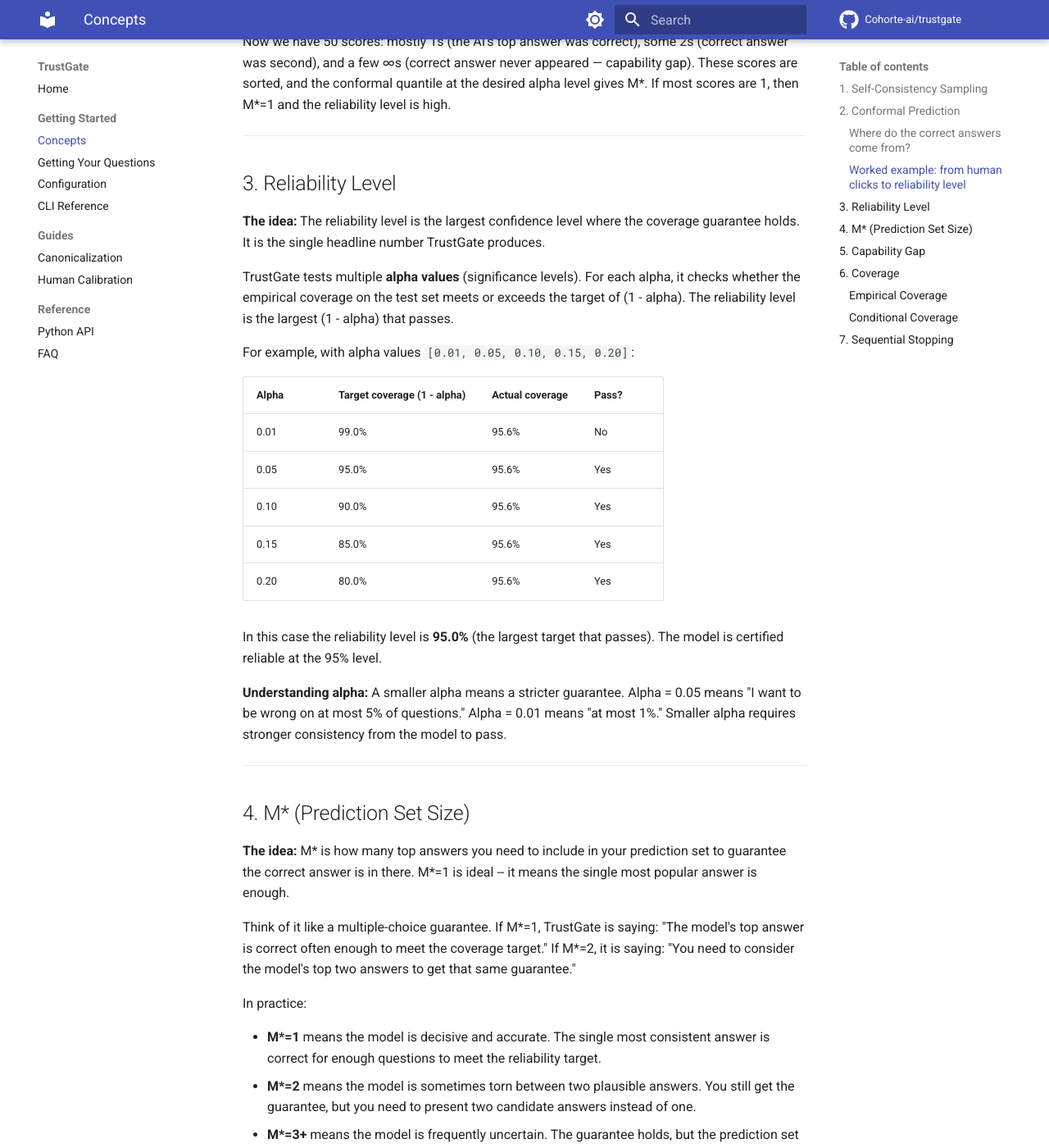
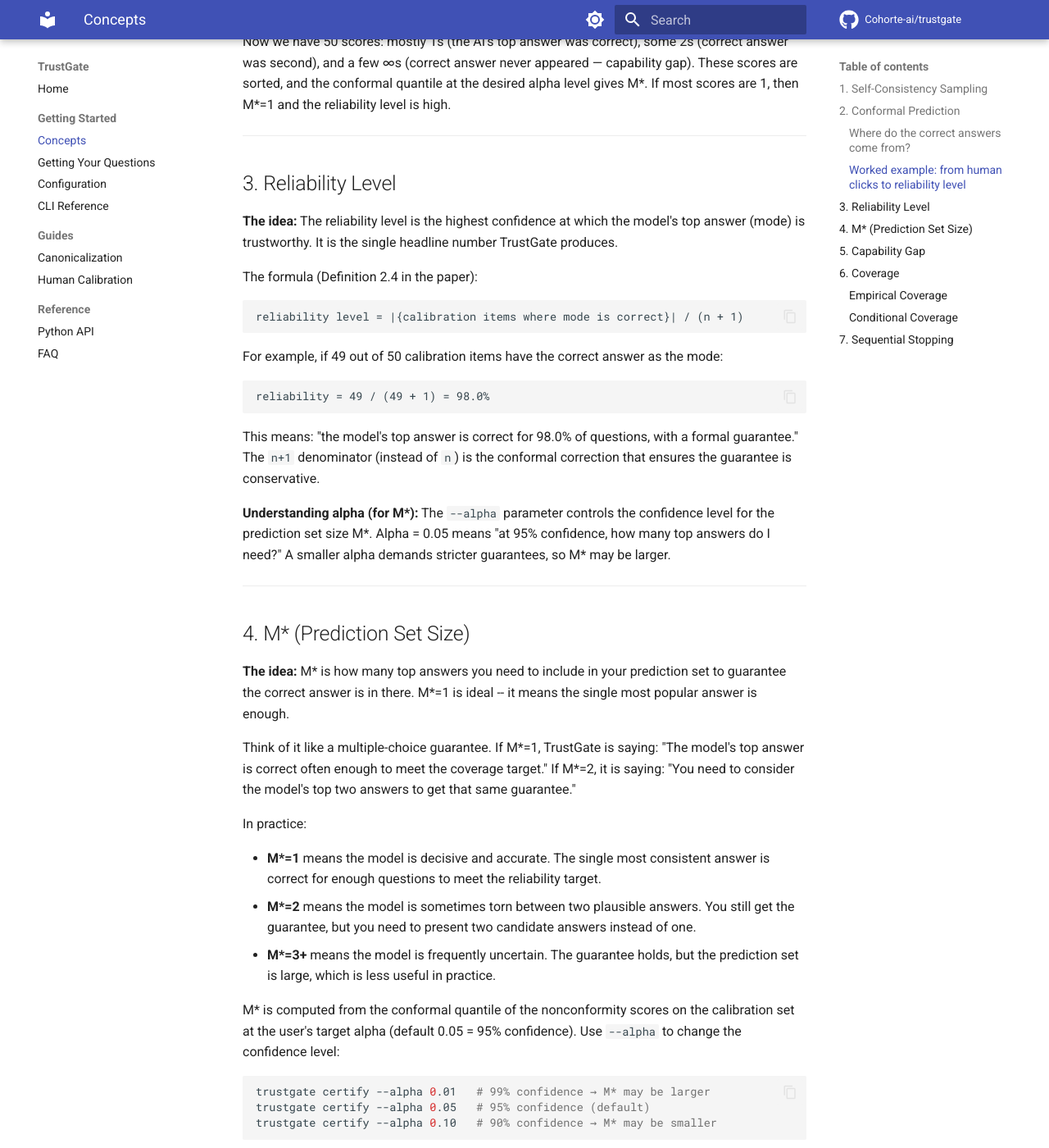
Before and after one commit to Cohorte-ai/trustgate, an MkDocs documentation site: the page built from docs/concepts.md, in a window 1280 px wide and 1400 px high, scrolled down 2486 px. Shown: the whole window at 82% size. Built offline with MkDocs 1.6.1 and Material for MkDocs 9.7.7, drawn with Linux system fonts in a browser that asks for light colours; comment, search, counter and statistics services are not loaded; some of the changed text lies outside the part shown.

Commit message:
Update concepts.md: exact reliability formula, alpha for M*
- Reliability level: replaced alpha-grid description with exact formula
  (Definition 2.4: |{s_i ≤ 1}| / (n+1))
- M* section: explain --alpha flag with examples
- Remove outdated alpha table and "largest target that passes" language

Co-Authored-By: Claude Opus 4.6 (1M context) <noreply@anthropic.com>

````diff
--- a/docs/concepts.md
+++ b/docs/concepts.md
@@ -36,7 +36,7 @@ Here is how it works at a high level:
 
 3. **Test set:** Apply this threshold to a held-out test set and verify that coverage actually holds.
 
-The key property of conformal prediction is that the coverage guarantee is **distribution-free** -- it holds regardless of the underlying data distribution, with no assumptions about how the model generates answers. If TrustGate reports a reliability level of 94.6% at alpha=0.10, that means the guarantee holds with at least 90% confidence.
+The key property of conformal prediction is that the coverage guarantee is **distribution-free** -- it holds regardless of the underlying data distribution, with no assumptions about how the model generates answers. If TrustGate reports a reliability level of 98.0%, that means the model's top answer is correct for at least 98.0% of questions, with a formal guarantee.
 
 ### Where do the correct answers come from?
 
@@ -68,23 +68,23 @@ Now we have 50 scores: mostly 1s (the AI's top answer was correct), some 2s (cor
 
 ## 3. Reliability Level
 
-**The idea:** The reliability level is the largest confidence level where the coverage guarantee holds. It is the single headline number TrustGate produces.
+**The idea:** The reliability level is the highest confidence at which the model's top answer (mode) is trustworthy. It is the single headline number TrustGate produces.
 
-TrustGate tests multiple **alpha values** (significance levels). For each alpha, it checks whether the empirical coverage on the test set meets or exceeds the target of (1 - alpha). The reliability level is the largest (1 - alpha) that passes.
+The formula (Definition 2.4 in the paper):
 
-For example, with alpha values `[0.01, 0.05, 0.10, 0.15, 0.20]`:
+```
+reliability level = |{calibration items where mode is correct}| / (n + 1)
+```
 
-| Alpha | Target coverage (1 - alpha) | Actual coverage | Pass? |
-|-------|----------------------------|-----------------|-------|
-| 0.01  | 99.0%                      | 95.6%           | No    |
-| 0.05  | 95.0%                      | 95.6%           | Yes   |
-| 0.10  | 90.0%                      | 95.6%           | Yes   |
-| 0.15  | 85.0%                      | 95.6%           | Yes   |
-| 0.20  | 80.0%                      | 95.6%           | Yes   |
+For example, if 49 out of 50 calibration items have the correct answer as the mode:
 
-In this case the reliability level is **95.0%** (the largest target that passes). The model is certified reliable at the 95% level.
+```
+reliability = 49 / (49 + 1) = 98.0%
+```
 
-**Understanding alpha:** A smaller alpha means a stricter guarantee. Alpha = 0.05 means "I want to be wrong on at most 5% of questions." Alpha = 0.01 means "at most 1%." Smaller alpha requires stronger consistency from the model to pass.
+This means: "the model's top answer is correct for 98.0% of questions, with a formal guarantee." The `n+1` denominator (instead of `n`) is the conformal correction that ensures the guarantee is conservative.
+
+**Understanding alpha (for M\*):** The `--alpha` parameter controls the confidence level for the prediction set size M\*. Alpha = 0.05 means "at 95% confidence, how many top answers do I need?" A smaller alpha demands stricter guarantees, so M\* may be larger.
 
 ---
 
@@ -100,7 +100,13 @@ In practice:
 - **M\*=2** means the model is sometimes torn between two plausible answers. You still get the guarantee, but you need to present two candidate answers instead of one.
 - **M\*=3+** means the model is frequently uncertain. The guarantee holds, but the prediction set is large, which is less useful in practice.
 
-M\* is computed from the conformal quantile of the nonconformity scores on the calibration set. It is the smallest prediction set size that achieves the desired coverage.
+M\* is computed from the conformal quantile of the nonconformity scores on the calibration set at the user's target alpha (default 0.05 = 95% confidence). Use `--alpha` to change the confidence level:
+
+```bash
+trustgate certify --alpha 0.01   # 99% confidence → M* may be larger
+trustgate certify --alpha 0.05   # 95% confidence (default)
+trustgate certify --alpha 0.10   # 90% confidence → M* may be smaller
+```
 
 ---
 
````
